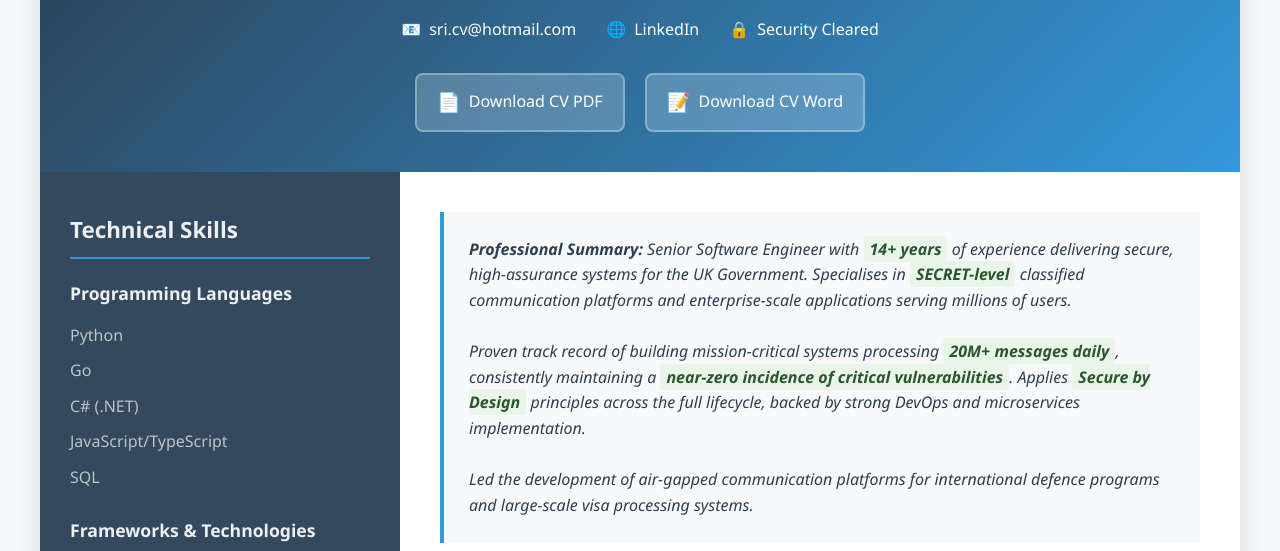
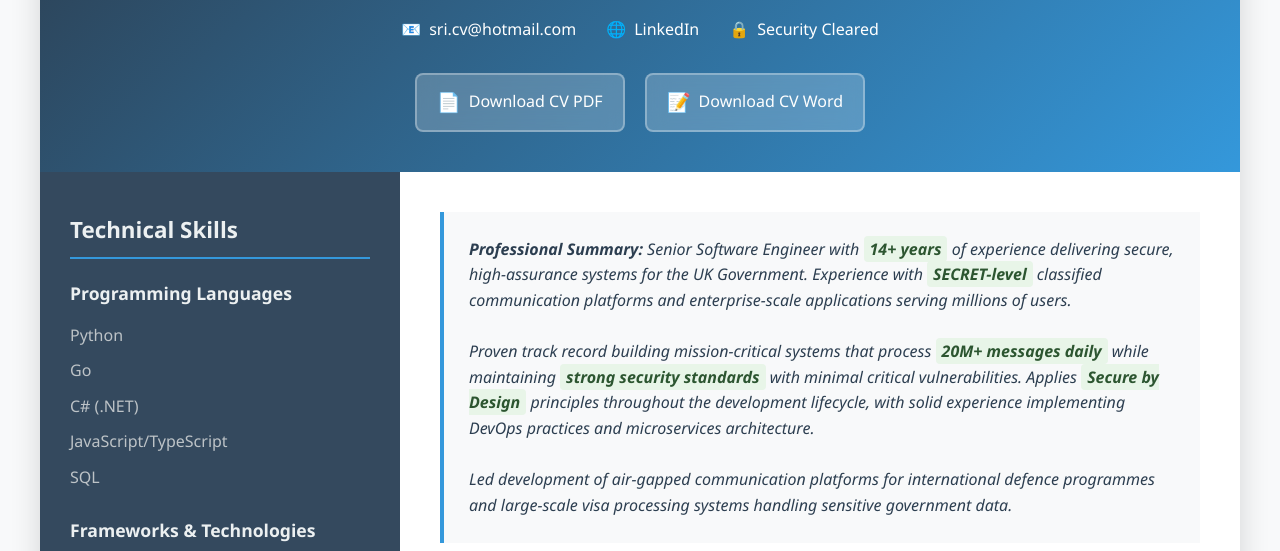
Before and after one commit to kanteti/cv-website, a plain HTML site: page index.html in a window 1280 px wide. Shown: the part 190-741 px from the top of the page. Drawn offline with Linux system fonts and the light colour scheme.

Commit message:
Update index.html
Updated professional summary

```diff
--- a/index.html
+++ b/index.html
@@ -402,20 +402,20 @@
             </div>
 
             <div class="right-column">
-               <div class="professional-summary">
-                    <strong>Professional Summary:</strong> Senior Software Engineer with
-                    <span class="highlight-metric">14+ years</span> of experience delivering secure, high-assurance systems for the UK Government.
-                    Specialises in <span class="highlight-metric">SECRET-level</span> classified communication platforms and
-                    enterprise-scale applications serving millions of users.
+            <div class="professional-summary">
+                <strong>Professional Summary:</strong> Senior Software Engineer with
+                <span class="highlight-metric">14+ years</span> of experience delivering secure, high-assurance systems for the UK Government.
+                Experience with <span class="highlight-metric">SECRET-level</span> classified communication platforms and
+                enterprise-scale applications serving millions of users.
 
-                    <br><br>Proven track record of building mission-critical systems processing
-                    <span class="highlight-metric">20M+ messages daily</span>, consistently maintaining a
-                    <span class="highlight-metric">near-zero incidence of critical vulnerabilities</span>.
-                    Applies <span class="highlight-metric">Secure by Design</span> principles across the full lifecycle,
-                    backed by strong DevOps and microservices implementation.
+                <br><br>Proven track record building mission-critical systems that process
+                <span class="highlight-metric">20M+ messages daily</span> while maintaining
+                <span class="highlight-metric">strong security standards</span> with minimal critical vulnerabilities.
+                Applies <span class="highlight-metric">Secure by Design</span> principles throughout the development lifecycle,
+                with solid experience implementing DevOps practices and microservices architecture.
 
-                    <br><br>Led the development of air-gapped communication platforms for international defence programs
-                    and large-scale visa processing systems.
+                <br><br>Led development of air-gapped communication platforms for international defence programmes
+                and large-scale visa processing systems handling sensitive government data.
                 </div>
 
                 <div class="section">
```
